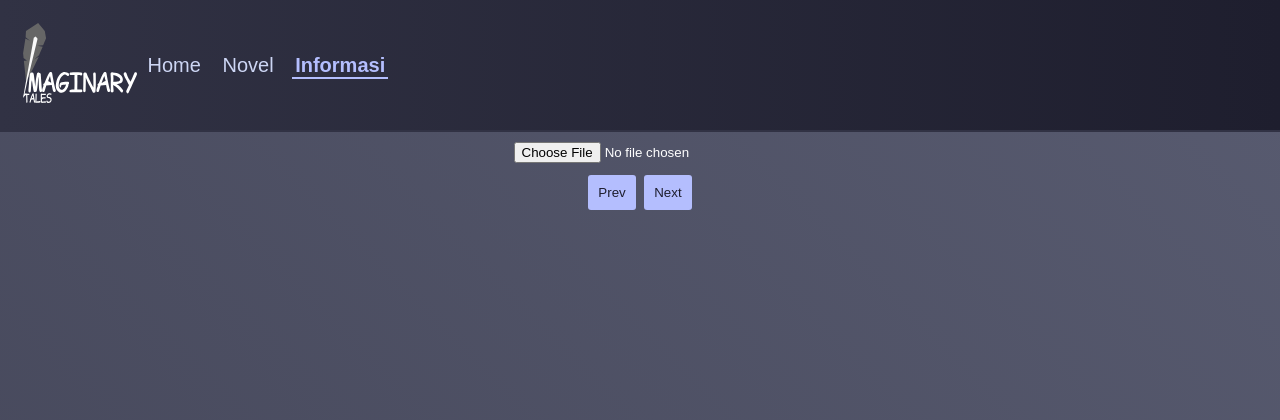
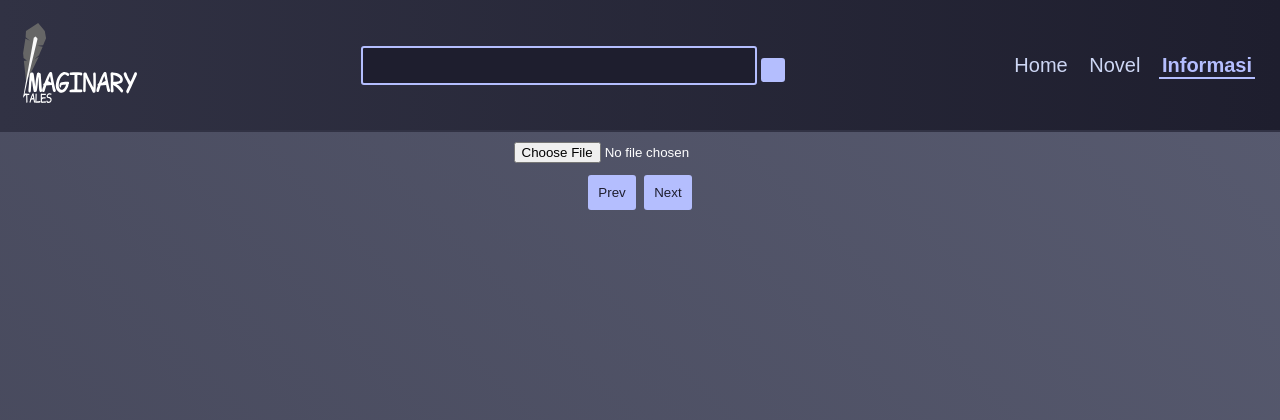
Before and after one commit to commrade-goad/imaginary-tales, a PHP site: page /info.html in a window 1280 px wide. Shown: the top 420 px of the page. Run offline with PHP 8.4, Linux system fonts and the light colour scheme; some web fonts are replaced.

Commit message:
added css to search

```diff
--- a/index.html
+++ b/index.html
@@ -21,8 +21,8 @@
                 <a href="index.html"><img src="logo-white.svg" title="Imaginary Tales" height="80" /></a>
             </div>
                 <div class="search-bar">
-                    <input type="text"/>
-                    <button>Search</button>
+                    <input type="text" id="search-box"/>
+                    <button id="search-button"><i class="nf nf-fa-search"></i></button>
                 </div>
             <div class="right">
                 <li class="li-navigation">
--- a/info.html
+++ b/info.html
@@ -1,5 +1,6 @@
 <!DOCTYPE html>
 <html lang="en">
+
 <head>
     <meta charset="UTF-8">
     <meta name="viewport" content="width=device-width, initial-scale=1.0">
@@ -7,6 +8,7 @@
     <link rel="stylesheet" href="style.css" />
 
 </head>
+
 <body>
 
     <!-- BATAS BAGIAN ATAS -->
@@ -16,6 +18,12 @@
             <div class="left">
                 <!-- <h1 class="nama">Imaginary Tales</h1> -->
                 <a href="index.html"><img src="logo-white.svg" title="Imaginary Tales" height="80" /></a>
+            </div>
+            <div class="search-bar">
+                <input type="text" id="search-box" />
+                <button id="search-button"><i class="nf nf-fa-search"></i></button>
+            </div>
+
             <div class="right">
                 <li class="li-navigation">
                     <a href="index.html">Home</a>
@@ -41,59 +49,15 @@
         </div>
     </div>
     <div id="reader"></div>
-    <script src="script.js"></script>
-    <!-- note: add save position & load position button (json) -->
-    <!-- <script>
-        function sleep(ms) {
-            return new Promise(resolve => setTimeout(resolve, ms));
-        }
-        var rendition;
-        document.getElementById('file-input').addEventListener('change', function (event) {
-            if (rendition != null) rendition.destroy();
-            var file = event.target.files[0];
-            var reader = new FileReader();
 
-            reader.onload = function (event) {
-                var bookData = event.target.result;
-                var book = ePub(bookData);
-                rendition = book.renderTo("reader", {method: "default", allowScriptedContent: true});
-                rendition.display();
-
-                sleep(500);
-                document.addEventListener('keypress', function (event) {
-                    if (event.key === 'ArrowLeft') {
-                        rendition.prev();
-                    } else if (event.key === 'ArrowRight') {
-                        rendition.next();
-                    }
-                });
-                book.loaded.navigation.then(function (toc) {
-                    console.log("Table of Contents:");
-                    toc.forEach(function (item) {
-                        console.log(item.label, item.href);
-                        if (item.subitems) {
-                            item.subitems.forEach(function (subitem) {
-                                console.log("  -", subitem.label, subitem.href);
-                            });
-                        }
-                    });
-                });
-            };
-            reader.readAsArrayBuffer(file);
-        });
-
-    </script> -->
     <!-- BATAS BAGIAN TENGAH -->
 
     <!-- BATAS BAGIAN BAWAH -->
 
     <!-- BATAS BAGIAN BAWAH -->
-
-        <script src="jszip.min.js"></script>
-    <script src="epub.min.js"></script>
-
 </body>
 <footer>
     <p><i class="nf nf-md-github"></i> <a href="https://github.com/commrade-goad/imaginary-tales">Source Code</a></p>
 </footer>
+
 </html>
--- a/list.html
+++ b/list.html
@@ -15,6 +15,10 @@
                 <div class="left">
                     <!-- <h1 class="nama">Imaginary Tales</h1> -->
                     <a href="index.html"><img src="logo-white.svg" title="Imaginary Tales" height="80" /></a>
+                </div>
+                <div class="search-bar">
+                    <input type="text" id="search-box"/>
+                    <button id="search-button"><i class="nf nf-fa-search"></i></button>
                 </div>
                 <div class="right">
                     <li class="li-navigation">
--- a/style.css
+++ b/style.css
@@ -116,4 +116,22 @@ a:hover {
     text-align: center;
     display: inline;
     flex-direction: column;
+    width: 50%;
 }
+
+#search-box {
+    padding: 10px;
+    border: 2px solid #b4befe;
+    background-color: #1e1e2e;
+    width: 60%;
+    border-radius: 3px;
+    color: #a6adc8;
+}
+
+#search-button {
+    padding: 10px;
+    background-color: #b4befe;
+    border: 2px solid #b4befe;
+    border-radius: 3px;
+    color: #1e1e2e;
+}
```
Lines whose indentation alone changed are shown as unchanged.
